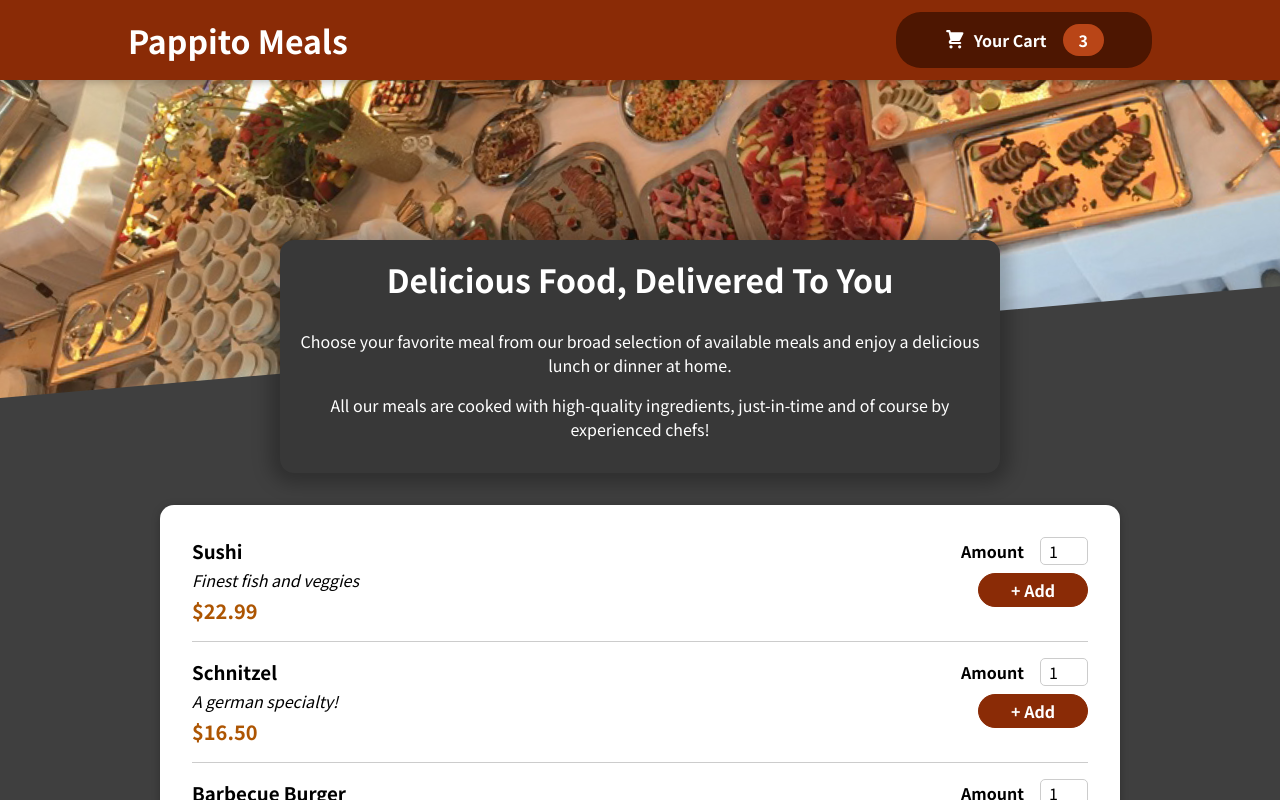
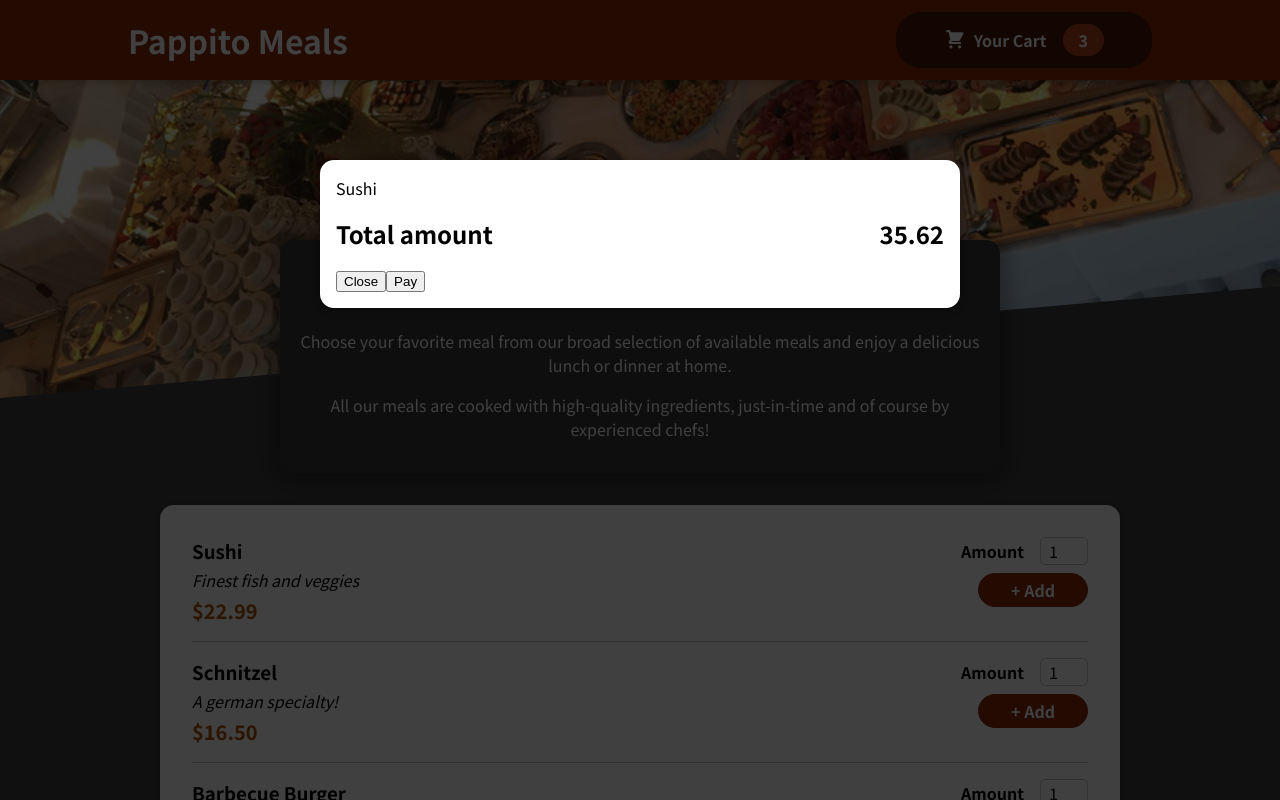
Before and after one commit to mr-am2k/MealApp, a React (Create React App) app: page / in a window 1280 px wide. Shown: the top 800 px of the page. Built offline with nearby package versions, Linux system fonts and the light colour scheme.

Commit message:
Created Cart component and modal for overlay

```diff
--- a/public/index.html
+++ b/public/index.html
@@ -28,6 +28,7 @@
   </head>
   <body>
     <noscript>You need to enable JavaScript to run this app.</noscript>
+    <div id="overlays"></div>
     <div id="root"></div>
     <!--
       This HTML file is a template.
--- a/src/App.js
+++ b/src/App.js
@@ -2,10 +2,12 @@
 
 import Header from "./components/Layout/Header";
 import Meals from "./components/Meals/Meals";
+import Cart from "./components/Cart/Cart";
 
 function App() {
   return (
     <React.Fragment>
+      <Cart/>
       <Header/>
       <main>
         <Meals/>
--- /dev/null
+++ b/src/components/Cart/Cart.js
@@ -0,0 +1,31 @@
+import React from "react";
+
+import Modal from "../UI/Modal";
+
+import classes from "./Cart.module.css";
+
+const Cart = (props) => {
+  const cartItems = (
+    <ul className={classes["cart-items"]}>
+      {[{ id: "c1", name: "Sushi", amount: 2, price: 12.99 }].map((item) => (
+        <li>{item.name}</li>
+      ))}
+    </ul>
+  );
+
+  return (
+    <Modal>
+      {cartItems}
+      <div className={classes.total}>
+          <span>Total amount</span>
+          <span>35.62</span>
+      </div>
+      <div className={classes.action}>
+          <button className={classes['button--alt']}>Close</button>
+          <button className={classes.button}>Pay</button>
+      </div>
+    </Modal>
+  );
+};
+
+export default Cart;
--- /dev/null
+++ b/src/components/Cart/Cart.module.css
@@ -0,0 +1,46 @@
+.cart-items {
+  list-style: none;
+  margin: 0;
+  padding: 0;
+  max-height: 20rem;
+  overflow: auto;
+}
+
+.total {
+  display: flex;
+  justify-content: space-between;
+  align-items: center;
+  font-weight: bold;
+  font-size: 1.5rem;
+  margin: 1rem 0;
+}
+
+.actions {
+  text-align: right;
+}
+
+.actions button {
+  font: inherit;
+  cursor: pointer;
+  background-color: transparent;
+  border: 1px solid #8a2b06;
+  padding: 0.5rem 2rem;
+  border-radius: 25px;
+  margin-left: 1rem;
+}
+
+.actions button:hover,
+.actions button:active {
+  background-color: #5a1a01;
+  border-color: #5a1a01;
+  color: white;
+}
+
+.actions .button--alt {
+  color: #8a2b06;
+}
+
+.actions .button {
+  background-color: #8a2b06;
+  color: white;
+}
--- /dev/null
+++ b/src/components/UI/Modal.js
@@ -0,0 +1,28 @@
+import React from "react";
+import ReactDOM from "react-dom";
+import classes from "./Modal.module.css";
+
+const Backdrop = (props) => {
+  return <div className={classes.backdrop}></div>;
+};
+
+const ModalOverlay = (props) => {
+  return (
+    <div className={classes.modal}>
+      <div className={classes.content}>{props.children}</div>
+    </div>
+  );
+};
+
+const portalElement = document.getElementById('overlays')
+
+const Modal = (props) => {
+  return (
+    <React.Fragment>
+      {ReactDOM.createPortal(<Backdrop/>, portalElement )}
+      {ReactDOM.createPortal(<ModalOverlay>{props.children} </ModalOverlay>, portalElement)}
+    </React.Fragment>
+  );
+};
+
+export default Modal;
--- /dev/null
+++ b/src/components/UI/Modal.module.css
@@ -0,0 +1,40 @@
+.backdrop {
+    position: fixed;
+    top: 0;
+    left: 0;
+    width: 100%;
+    height: 100vh;
+    z-index: 20;
+    background-color: rgba(0, 0, 0, 0.75);
+  }
+
+  .modal {
+    position: fixed;
+    top: 20vh;
+    left: 5%;
+    width: 90%;
+    background-color: white;
+    padding: 1rem;
+    border-radius: 14px;
+    box-shadow: 0 2px 8px rgba(0, 0, 0, 0.25);
+    z-index: 30;
+    animation: slide-down 300ms ease-out forwards;
+  }
+
+  @media (min-width: 768px) {
+    .modal {
+      width: 40rem;
+      left: calc(50% - 20rem);
+    }
+  }
+
+  @keyframes slide-down {
+    from {
+      opacity: 0;
+      transform: translateY(-3rem);
+    }
+    to {
+      opacity: 1;
+      transform: translateY(0);
+    }
+  }
```
Also changed, not shown: 1 other file (tests, documents, lock files or other folders).
